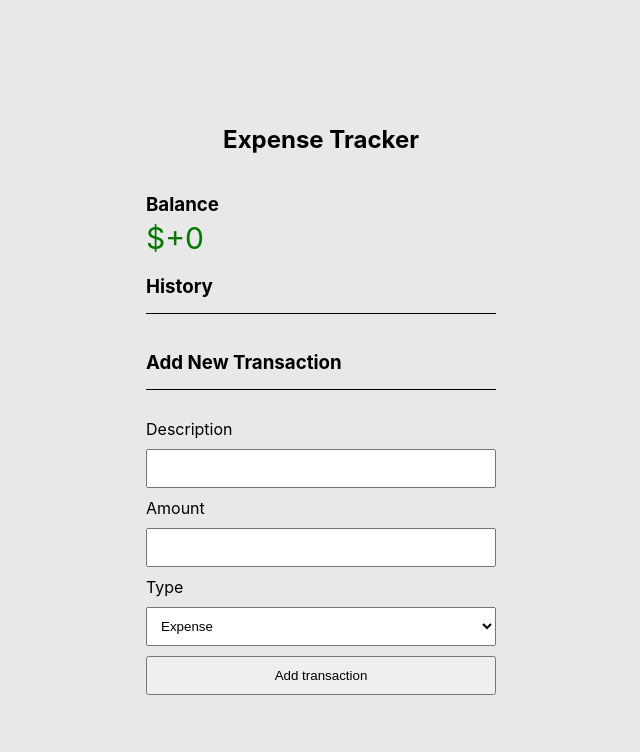
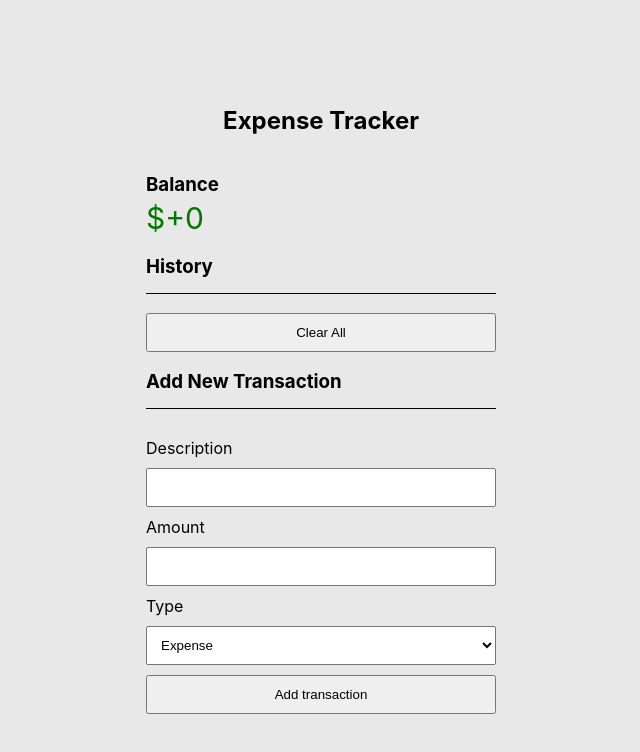
Before and after one commit to juniorleota/react-expense-tracker, a React (Create React App) app: page / in a window 1280 px wide. Shown: the top 752 px of the page, without its empty margins (319-959 px from the left). Built offline with nearby package versions, Linux system fonts and the light colour scheme.

Commit message:
Add way to clear all tx.
Due to time constraints, deleting specific transaction was not able to be implemented.

```diff
--- a/src/components/TxGlobalState.js
+++ b/src/components/TxGlobalState.js
@@ -26,4 +26,8 @@ function calculateTxTotal() {
   return totalAmount;
 }
 
-export {getTxItems, addTx, calculateTxTotal};
+function clearAllTx() {
+  localStorage.removeItem("txList");
+}
+
+export {getTxItems, addTx, calculateTxTotal, clearAllTx};
--- a/src/components/TxHistoryList.js
+++ b/src/components/TxHistoryList.js
@@ -1,6 +1,6 @@
 import React, {Component} from 'react';
 import TxHistoryListItem from "./TxHistoryListItem";
-import {getTxItems} from "./TxGlobalState"
+import {getTxItems, clearAllTx} from "./TxGlobalState"
 
 class TxHistoryList extends Component {
   constructor(props) {
@@ -18,8 +18,16 @@ class TxHistoryList extends Component {
     return (
         <div className={"flex-column"}>
           {this.txRows()}
+          <button onClick={this.updateTxList}>Clear All</button>
         </div>
     );
+  }
+
+  updateTxList() {
+    this.state = {
+      txList: []
+    }
+    clearAllTx();
   }
 }
 
```
